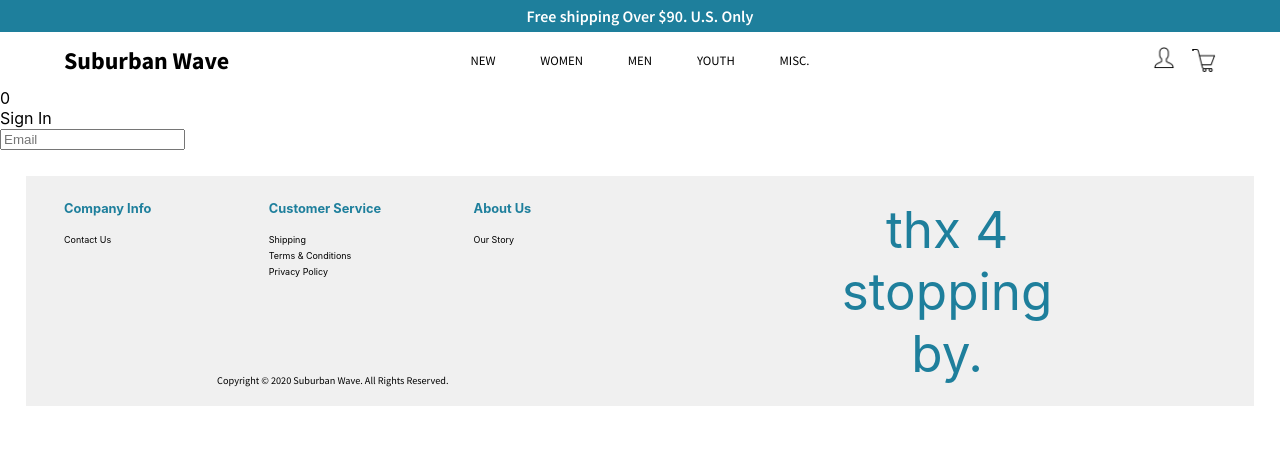
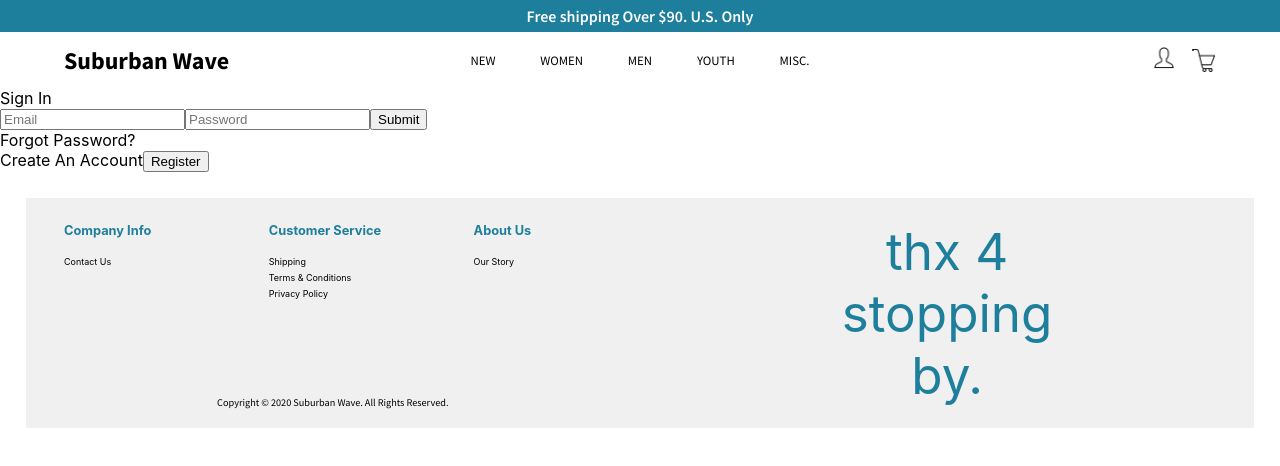
Before and after one commit to connorlagana/sw, a React (Create React App) app: page /login in a window 1280 px wide. Shown: the top 466 px of the page. Built offline with nearby package versions, Linux system fonts and the light colour scheme; no server answers; a web font is replaced by a local one.

Commit message:
she feels everything

```diff
--- a/src/App.js
+++ b/src/App.js
@@ -707,7 +707,6 @@ class App extends Component {
           <ContactUs />
         </Route>
         <Route path="/login">
-          0
           <Login />
         </Route>
         <Route path="/register">
@@ -722,12 +721,12 @@ class App extends Component {
         <Route path="/shipping">
           <Shipping />
         </Route>
-        <Route
-          path="/:key"
+        {/* <Route
+          path="/:id"
           render={props => {
-            return <WomenIndy item={props.match.params.key} />;
+            return <WomenIndy title={props.match.params.id} />;
           }}
-        />
+        /> */}
         <Footer />
       </div>
     );
--- a/src/components/Login/Login.js
+++ b/src/components/Login/Login.js
@@ -12,14 +12,19 @@ class Login extends Component {
   render() {
     return (
       <div className="Login">
-        <div>
-          <label>Sign In</label>
+        <div className="loginLeft">
+          <label id="LoginTitle">Sign In</label>
           <form>
             <input type="email" name="email" placeholder="Email" />
+            <input type="password" name="password" placeholder="Password" />
+            <button id="loginSubmit">Submit</button>
+            <div id="forgotPass">Forgot Password?</div>
           </form>
         </div>
-        <div></div>
-        <div></div>
+        <div className="loginRight">
+          <label id="LoginTitle">Create An Account</label>
+          <button id="loginSubmit">Register</button>
+        </div>
       </div>
     );
   }
--- a/src/components/Women/WomenIndy.js
+++ b/src/components/Women/WomenIndy.js
@@ -1,29 +1,14 @@
 import React, { Component } from "react";
 
-class WomenIndy extends Component {
-  constructor(props) {
-    super(props);
-    this.state = {
-      item: this.props.item
-    };
-  }
-
-  componentDidMount() {
-    console.log("hello world");
-    console.log(this.state);
-    // this.setState({
-    //   item: this.props.item
-    // });
-  }
-
-  render() {
-    return (
-      <div className="WomenIndy">
-        {/* <div>Hello World</div> */}
-        {/* <img src={this.state.firstPic} /> */}
-      </div>
-    );
-  }
+function WomenIndy(props) {
+  console.log("bulletproof");
+  console.log(props);
+  return (
+    <div className="WomenIndy">
+      <div>Hello World</div>
+      <div>{props.item}</div>
+    </div>
+  );
 }
 
 export default WomenIndy;
--- a/src/components/Women/WomenItems.js
+++ b/src/components/Women/WomenItems.js
@@ -21,7 +21,7 @@ class WomenItems extends Component {
           {this.state.gender.items &&
             this.state.gender.items.map(item => (
               <div className="itemInd">
-                <Link to={`/${item.key}`}>
+                <Link to={`/${item.id}`}>
                   <img
                     src={item.firstPic}
                     onMouseOver={e => (e.currentTarget.src = item.secondPic)}
@@ -34,9 +34,6 @@ class WomenItems extends Component {
                     <div id="itemPrice">${item.price}.00</div>
                   </div>
                 </div>
-                <Route path={`/${item.key}`}>
-                  <WomenIndy item={item} />
-                </Route>
               </div>
             ))}
         </div>
```
